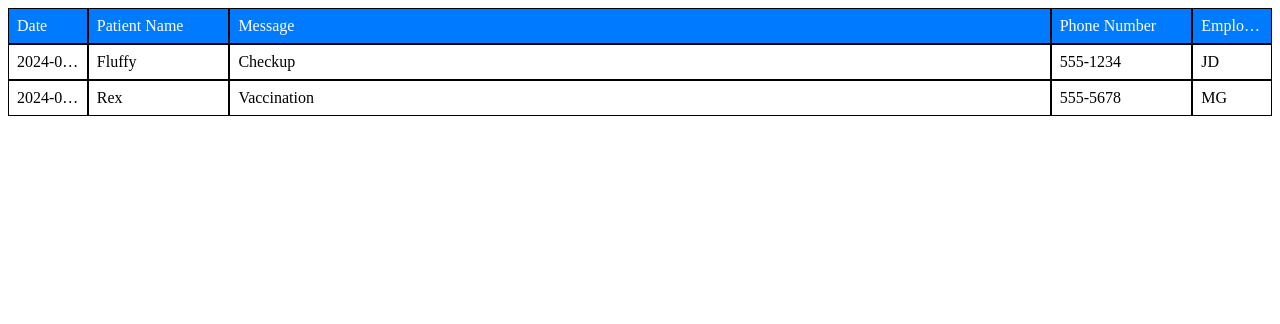
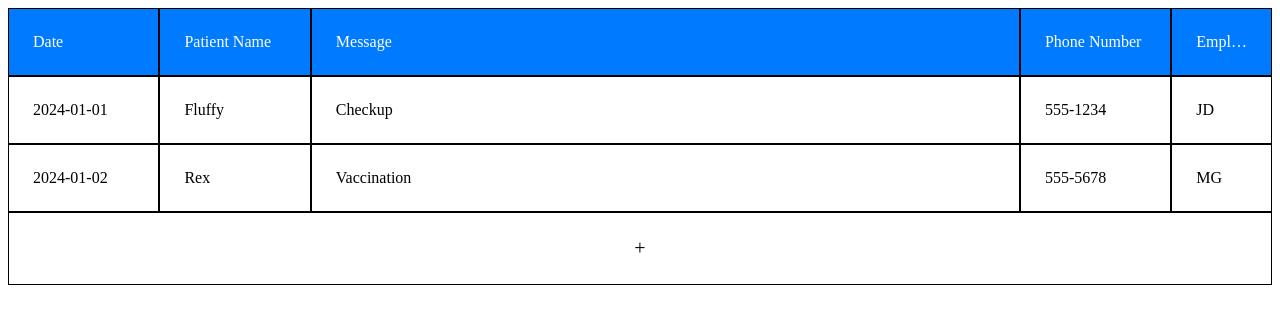
Before and after one commit to CodeJeffreyG/APV-Vet-Communicator, a React (Create React App) app in the folder front-end/: page / in a window 1280 px wide. Shown: the top 324 px of the page. Built offline with nearby package versions, Linux system fonts and the light colour scheme.

Commit message:
add new row logic

```diff
--- a/front-end/src/App.js
+++ b/front-end/src/App.js
@@ -31,7 +31,7 @@ function App() {
     setRows(updatedRows);
   };
 
-  return <DataTable onUpdate={updateRowData} data={rows} />;
+  return <DataTable onUpdate={updateRowData} setData={setRows} data={rows} />;
 }
 
 export default App;
--- a/front-end/src/components/DataTable.js
+++ b/front-end/src/components/DataTable.js
@@ -1,9 +1,17 @@
 import React, { useState } from "react";
+import { formattedToday } from "../utils/date";
 import "./datatable.css";
 
-const DataTable = ({ data, onUpdate }) => {
+const DataTable = ({ data, setData, onUpdate }) => {
   const [editCell, setEditCell] = useState({ row: null, column: null });
   const [inputValue, setInputValue] = useState("");
+  const [newRowData, setNewRowData] = useState({
+    date: formattedToday,
+    patientName: "",
+    message: "",
+    phoneNumber: "",
+    employee: "",
+  });
   const columnNames = [
     "date",
     "patientName",
@@ -65,6 +73,10 @@ const DataTable = ({ data, onUpdate }) => {
     }
   };
 
+  const addNewRow = () => {
+    setData([...data, newRowData]);
+  };
+
   const renderCell = (row, rowIndex, column) => {
     const columnIndex = columnNames.indexOf(column);
     const isEditing = editCell.row === rowIndex && editCell.column === column;
@@ -110,6 +122,11 @@ const DataTable = ({ data, onUpdate }) => {
           {renderCell(row, rowIndex, "employee", 4)}
         </div>
       ))}
+      <div className="row add-row" onClick={addNewRow}>
+        <div onClick={addNewRow} className="cell add-cell">
+          +
+        </div>
+      </div>
     </div>
   );
 };
--- a/front-end/src/components/datatable.css
+++ b/front-end/src/components/datatable.css
@@ -16,7 +16,7 @@
 
 .cell {
   flex: 1; /* Each cell grows equally by default */
-  padding: 8px;
+  padding: 24px;
   border: 1px solid black;
   text-align: left;
   overflow: hidden;
@@ -29,9 +29,29 @@
   /* Adjust other properties as needed to maintain the cell size */
 }
 
+/* Style for the row used to add new entries */
+.add-row {
+  cursor: pointer; /* Change cursor to indicate it's clickable */
+  display: flex;
+}
+
+.add-row:hover {
+  background-color: #e0e0e0; /* Highlight color on hover */
+}
+
+.add-cell {
+  text-align: center;
+  font-size: 20px; /* Size of the '+' symbol */
+}
+
+/* Ensure other cells in the add-row are empty and match the style */
+.add-row .cell {
+  /* Styles to match the rest of your cells */
+}
+
 /* Custom flex settings for specific columns */
 .dateColumn {
-  flex: 1;
+  flex: 2;
 } /* Smaller */
 .patientNameColumn {
   flex: 2;
--- /dev/null
+++ b/front-end/src/utils/date.js
@@ -0,0 +1,8 @@
+const today = new Date();
+const day = String(today.getDate()).padStart(2, "0");
+const month = String(today.getMonth() + 1).padStart(2, "0"); // January is 0!
+const year = today.getFullYear();
+
+const formattedToday = `${month}-${day}-${year}`;
+
+export { formattedToday };
```
